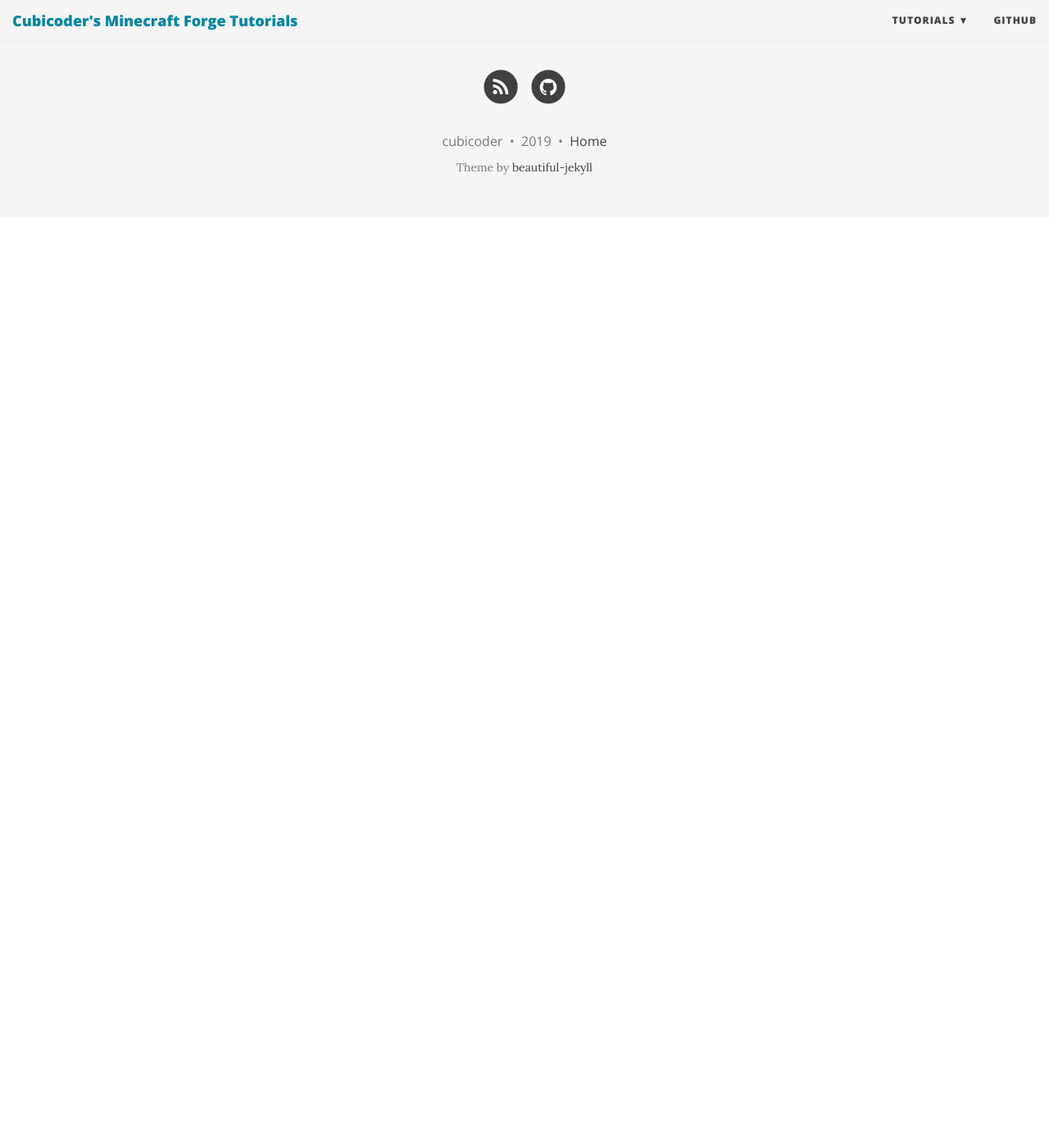
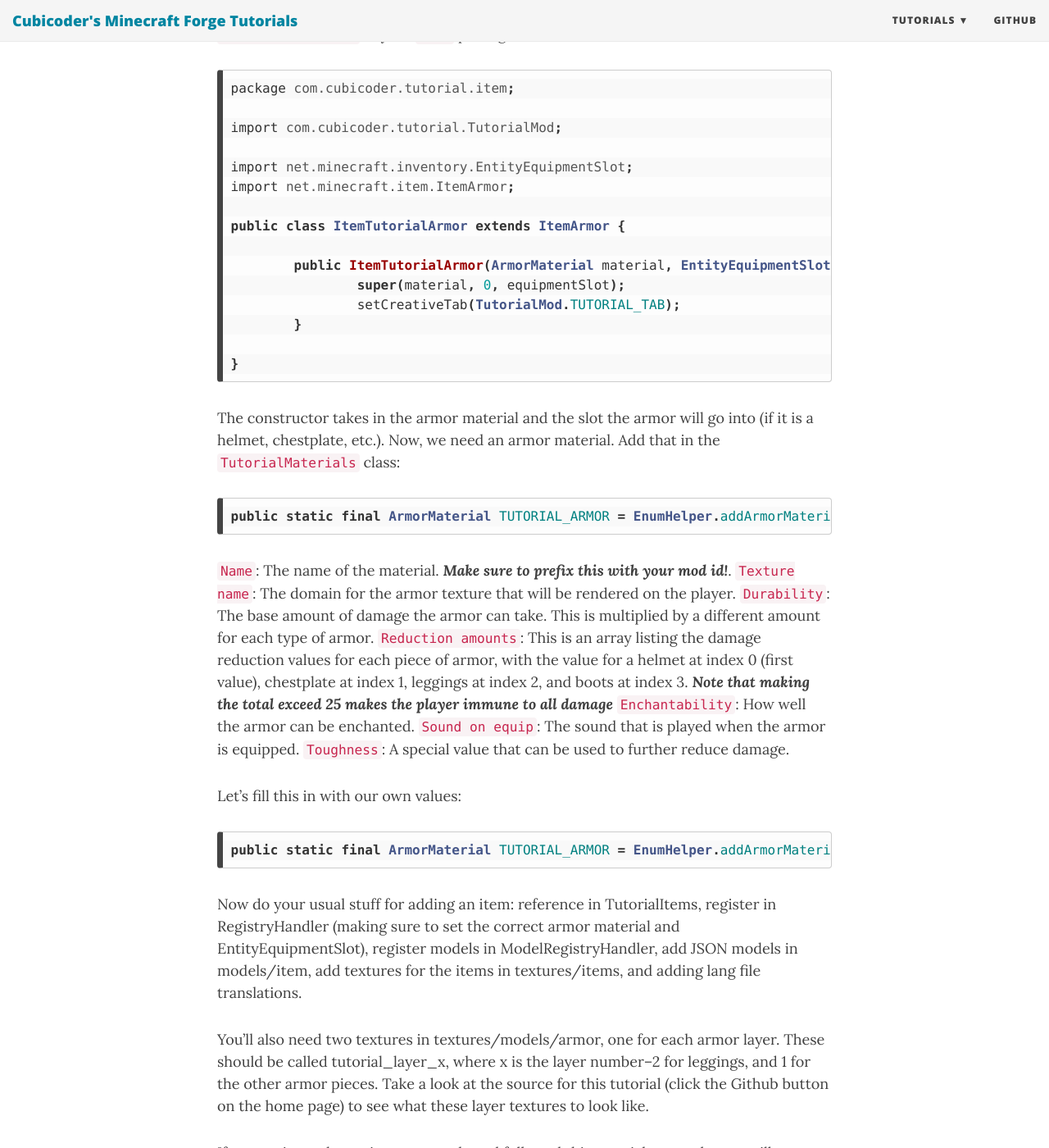
Before and after one commit to cubicoder/cubicoder.github.io, a Jekyll site: the page built from tutorials/1-12-2/2018-06-28-custom-armor.md, in a window 1280 px wide and 1400 px high, scrolled down 270 px. Shown: the whole window at 82% size. Built offline with Jekyll 4.4.1, drawn with Linux system fonts in a browser that asks for light colours; nearby versions of some CDN libraries; before the commit the page ends 900 px from its top, so only the background shows below that; some of the changed text lies outside the part shown.

Commit message:
Update 2018-06-28-custom-armor.md

````diff
--- a/tutorials/1-12-2/2018-06-28-custom-armor.md
+++ b/tutorials/1-12-2/2018-06-28-custom-armor.md
@@ -3,3 +3,44 @@ layout: post
 title: Custom Armor
 date: 2018-06-28
 ---
+
+Let’s add some custom armor into our mod. Start by making a class named `ItemTutorialArmor` in your `item` package.
+```java
+package com.cubicoder.tutorial.item;
+
+import com.cubicoder.tutorial.TutorialMod;
+
+import net.minecraft.inventory.EntityEquipmentSlot;
+import net.minecraft.item.ItemArmor;
+
+public class ItemTutorialArmor extends ItemArmor {
+
+	public ItemTutorialArmor(ArmorMaterial material, EntityEquipmentSlot equipmentSlot) {
+		super(material, 0, equipmentSlot);
+		setCreativeTab(TutorialMod.TUTORIAL_TAB);
+	}
+
+}
+```
+The constructor takes in the armor material and the slot the armor will go into (if it is a helmet, chestplate, etc.). Now, we need an armor material. Add that in the `TutorialMaterials` class:
+```java
+public static final ArmorMaterial TUTORIAL_ARMOR = EnumHelper.addArmorMaterial(name, textureName, durability, reductionAmounts, enchantability, soundOnEquip, toughness);
+```
+`Name`: The name of the material. ***Make sure to prefix this with your mod id!***.
+`Texture name`: The domain for the armor texture that will be rendered on the player.
+`Durability`: The base amount of damage the armor can take. This is multiplied by a different amount for each type of armor.
+`Reduction amounts`: This is an array listing the damage reduction values for each piece of armor, with the value for a helmet at index 0 (first value), chestplate at index 1, leggings at index 2, and boots at index 3. ***Note that making the total exceed 25 makes the player immune to all damage***
+`Enchantability`: How well the armor can be enchanted.
+`Sound on equip`: The sound that is played when the armor is equipped.
+`Toughness`: A special value that can be used to further reduce damage.
+
+Let’s fill this in with our own values:
+```java
+public static final ArmorMaterial TUTORIAL_ARMOR = EnumHelper.addArmorMaterial(TutorialMod.MODID + ":" + "tutorial_armor", TutorialMod.MODID + ":tutorial", 16, new int[]{2, 5, 6, 3}, 5, SoundEvents.ITEM_ARMOR_EQUIP_GENERIC, 0);
+```
+Now do your usual stuff for adding an item: reference in TutorialItems, register in RegistryHandler (making sure to set the correct armor material and EntityEquipmentSlot), register models in ModelRegistryHandler, add JSON models in models/item, add textures for the items in textures/items, and adding lang file translations.
+
+You’ll also need two textures in textures/models/armor, one for each armor layer. These should be called tutorial_layer_x, where x is the layer number–2 for leggings, and 1 for the other armor pieces. Take a look at the source for this tutorial (click the Github button on the home page) to see what these layer textures to look like.
+
+If you registered your items properly and followed this tutorial correctly, you will see your armor in your creative tab! Enjoy!
+![armor0](/img/9armor/armor0.png)
````
